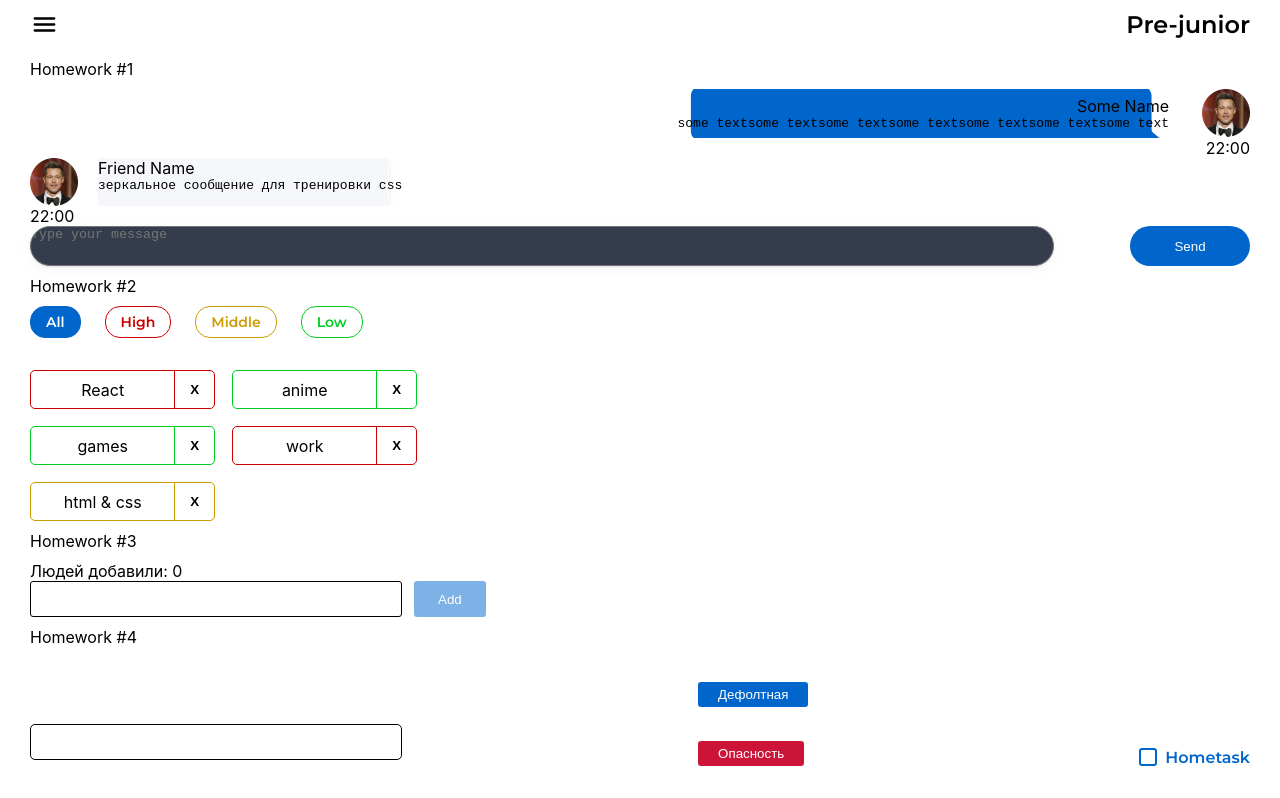
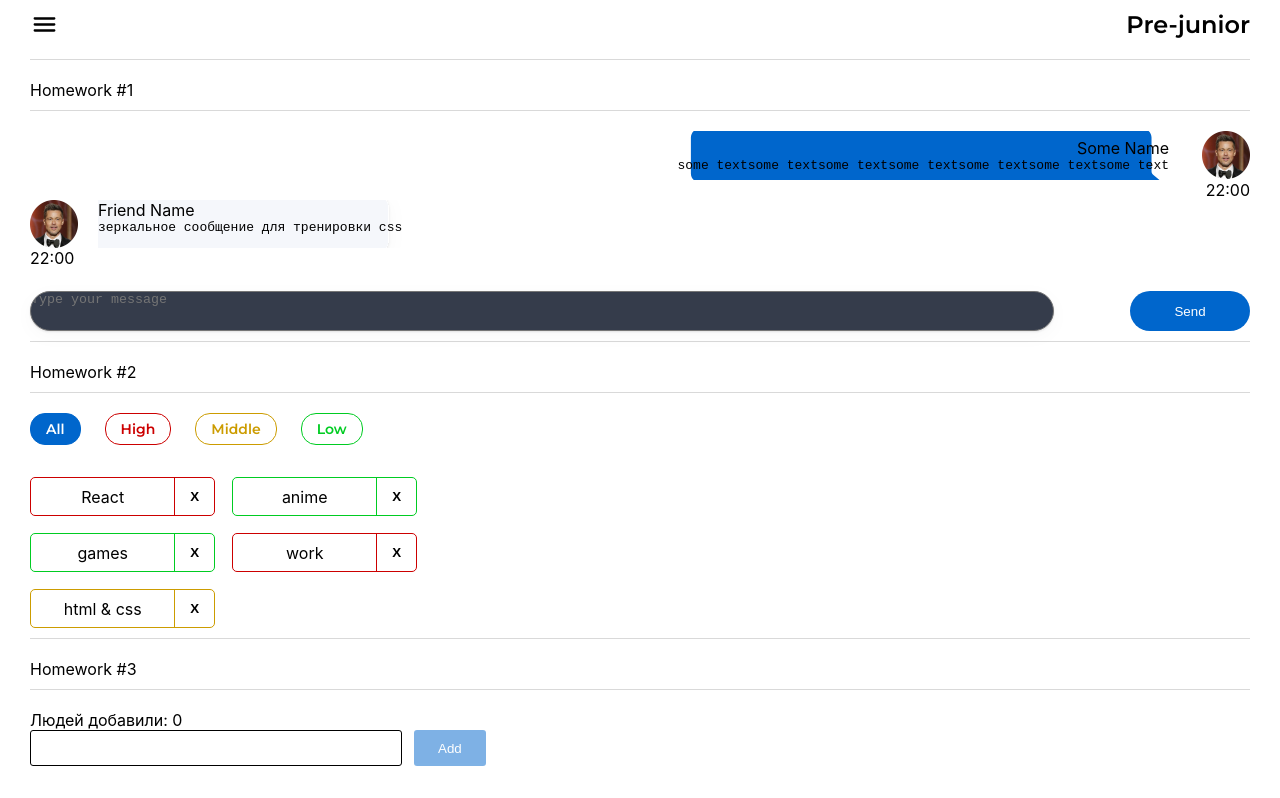
Before and after one commit to EugeneSibc/homework-main, a React (Create React App) app: page /#/pre-junior in a window 1280 px wide. Shown: the top 798 px of the page. Built offline with nearby package versions, Linux system fonts and the light colour scheme.

Commit message:
new app style

```diff
--- a/src/s1-main/App.module.css
+++ b/src/s1-main/App.module.css
@@ -11,11 +11,13 @@
     display: flex;
     flex-direction: column;
     justify-content: space-between;
-
+    min-height: 200px;
 }
 
 
 .hwTitle {
-    margin: 10px 0;
-
+    margin: 10px 0 20px 0;
+    border-top: 1px solid rgba(217, 217, 217, 1);
+    border-bottom: 1px solid rgba(217, 217, 217, 1);
+    padding: 20px 0 10px 0;
 }
```
